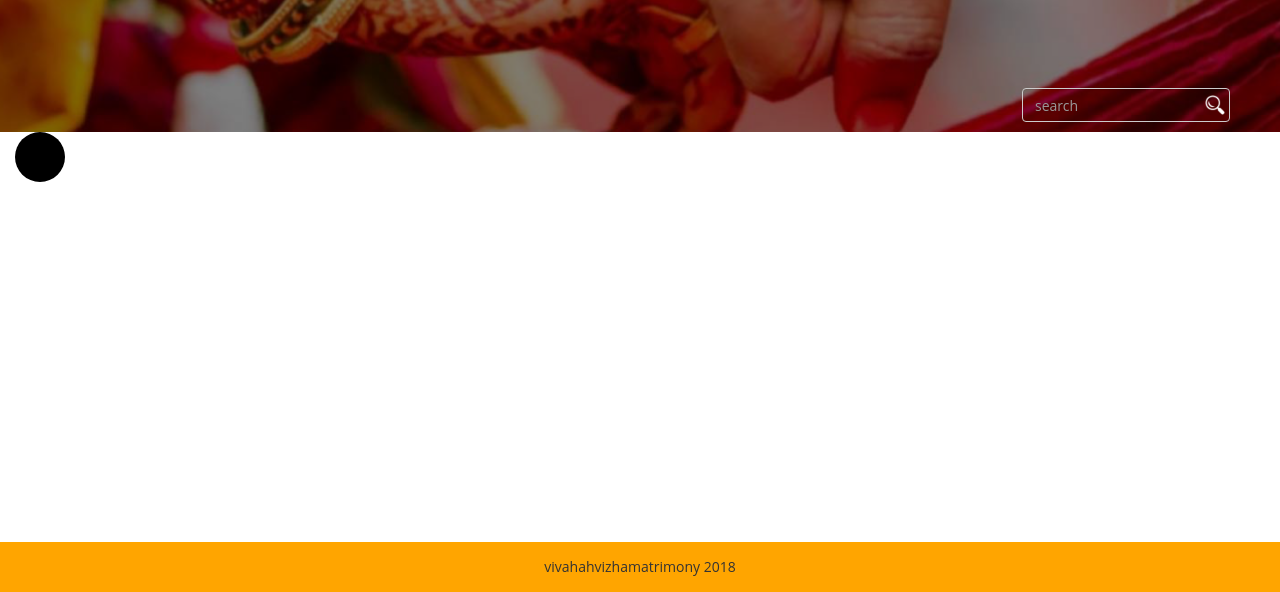
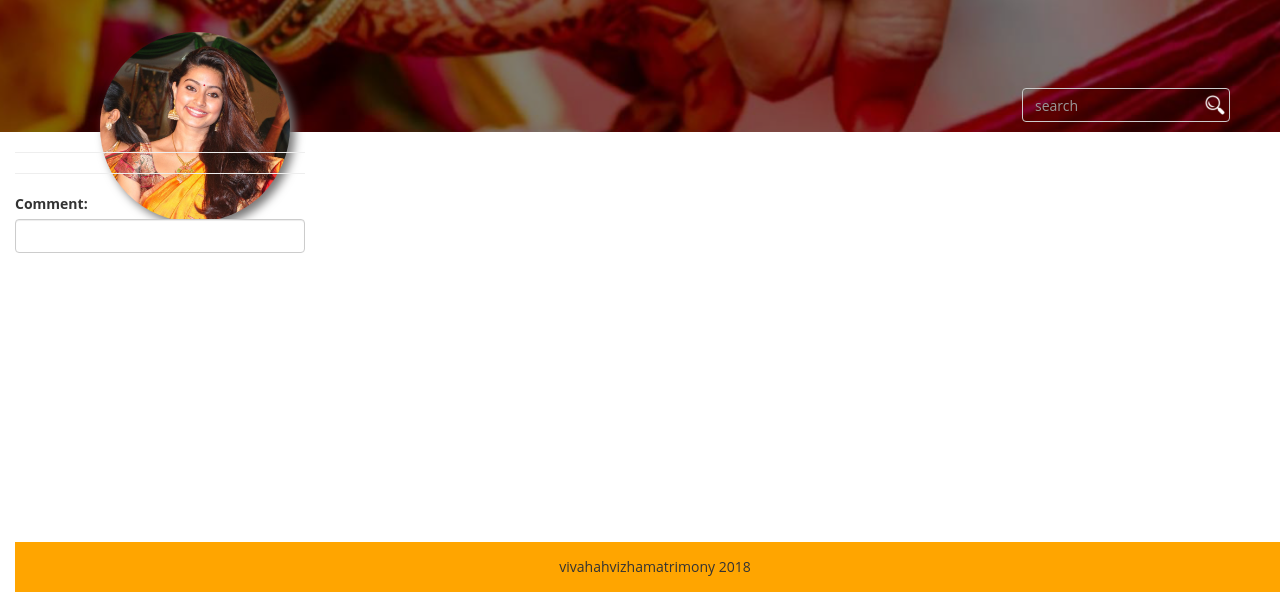
Before and after one commit to AnishaMuruganandan/vvm-node-service, a website: page public/profile.html in a window 1280 px wide. Shown: the part 208-800 px from the top of the page. Drawn offline with nearby package versions, Linux system fonts and the light colour scheme.

Commit message:
VVM-UI fix :profile page

```diff
--- a/public/profile.html
+++ b/public/profile.html
@@ -16,6 +16,7 @@
 
       <div class="profilebgpicture">
 
+
         <img src="asset/img/logo.png" class="img-responsive logoImg">
         <img src="asset/img/logoWords.png" class="img-responsive logoText">
         <div class="form-group searchbox">
@@ -24,13 +25,31 @@
           <img src="asset/img/search.png" class="img-responsive searchimg">
 
         </div>
-
+        <div class="profilepicture">
+        </div>
       </div>
     </div>
     <div class="bodycontent container-fluid">
       <div class="row">
         <div class="col-md-3">
-          <div class="profilepicture">
+
+          <div class="namecard">
+            <div class="name">
+            </div>
+            <div class="area">
+            </div>
+            <hr class="namecardLine">
+            <div class="profileId">
+            </div>
+          </div>
+
+          <hr class="namecardendLine">
+
+          <div class="professionCard">
+
+            <div class="form-group">
+              <label for="comment">Comment:</label>
+              <input type="text" class="form-control" id="emailId">
             </div>
 
           </div>
--- a/public/scss/profilebody.scss
+++ /dev/null
@@ -1,6 +0,0 @@
-.profilepicture{
-  width: 150px;
-  height: 150px;
-  border-radius: 75px;
-  background-color: black;
-}
--- a/public/scss/profileheader.scss
+++ b/public/scss/profileheader.scss
@@ -1,12 +1,13 @@
-.profilebgpicture{
+.profilebgpicture {
   width: 100%;
-      background-image: url(../asset/img/marriageImg2.png);
+  background-image: url("../asset/img/marriageImg2.png");
   position: relative;
   margin-top: 70px;
   height: 270px;
   background-position: center;
   background-repeat: no-repeat;
   background-size: cover;
+
   &::before {
     position: absolute;
     content: "";
@@ -18,31 +19,49 @@
     cursor: pointer;
   }
 }
-.logoImg{
+
+.logoImg {
   position: absolute;
   top: -70px;
   left: 160px;
 }
-.logoText{
+
+.logoText {
   position: absolute;
   top: 30px;
   left: 50px;
 }
-.searchbox{
+
+.searchbox {
   position: absolute;
   bottom: -5px;
   right: 50px;
 }
-.searchtext{
+
+.searchtext {
   position: relative;
   background-color: transparent !important;
+}
 
-}
-.searchimg{
+.searchimg {
   position: absolute;
   bottom: 7px;
   right: 5px;
   width: 20px;
+}
 
-
+.profilepicture {
+  position: absolute;
+  margin: auto;
+  width: 190px;
+  height: 190px;
+  border-radius: 100px;
+  background-color: black;
+  bottom: -90px;
+  left: 100px;
+  box-shadow: 5px 5px 10px #787777;
+  background-image: url("../asset/img/sneha.jpg");
+  background-position: top;
+  background-repeat: no-repeat;
+  background-size: cover;
 }
```
Also changed, not shown: public/asset/img/sneha.jpg (added), public/css/profileheader.css (deleted), public/css/profilepage.css, 1 other file. Lines whose indentation alone changed are shown as unchanged.
